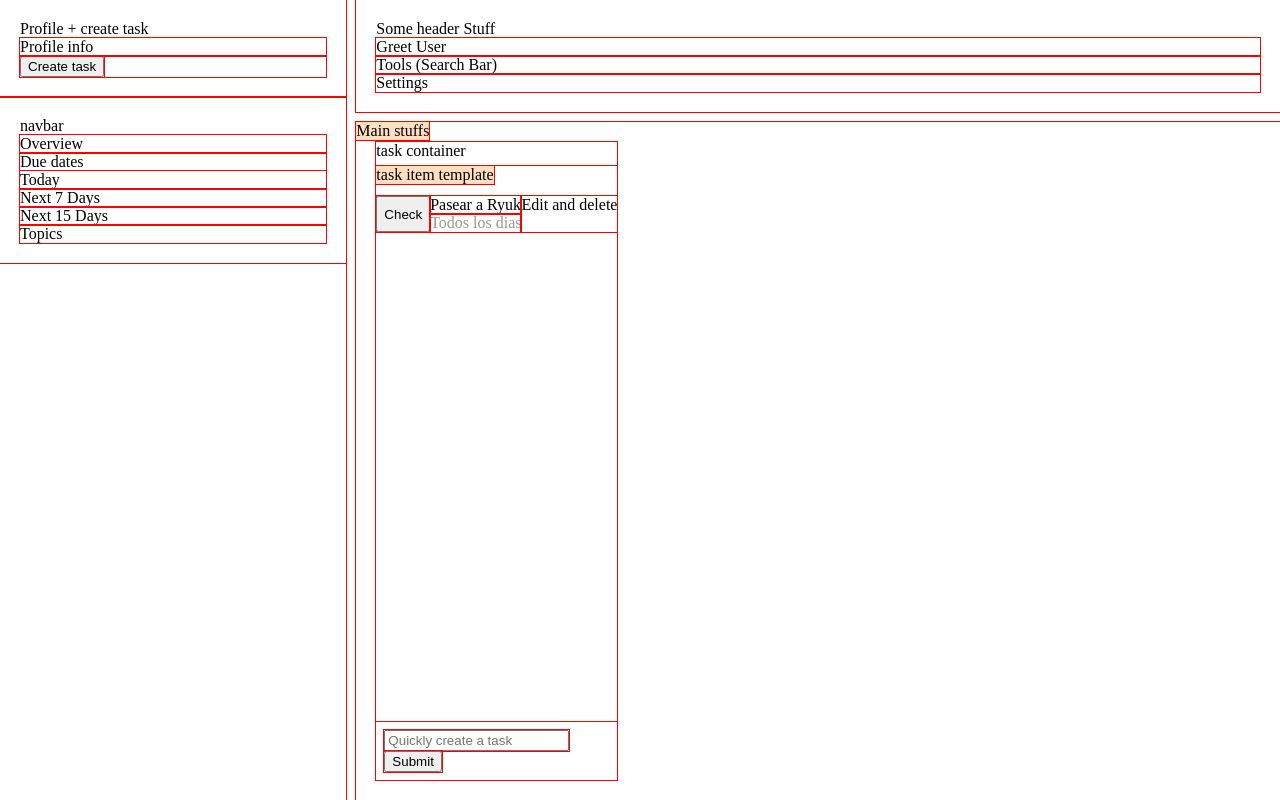
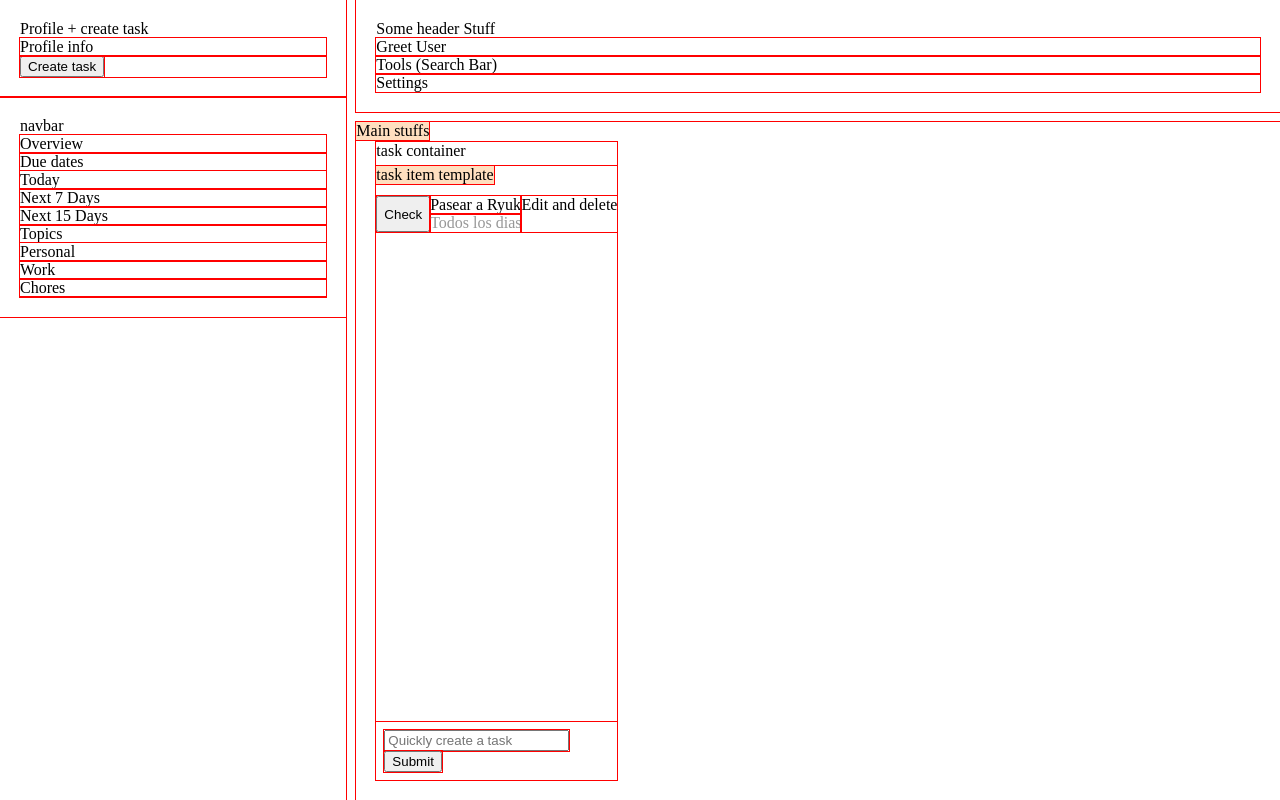
Before and after one commit to J-724R/ToDoList, a website built with webpack: page src/template.html in a window 1280 px wide. Built offline with nearby package versions, Linux system fonts and the light colour scheme.

Commit message:
sidebar update

```diff
--- a/src/template.html
+++ b/src/template.html
@@ -26,11 +26,33 @@
                     <div class="overview">Overview</div>
                     <div class="due-dates">
                         Due dates
-                        <div class="time-range options">Today</div>
-                        <div class="time-range options">Next 7 Days</div>
-                        <div class="time-range options">Next 15 Days</div>
+                        <div class="time-range options">
+                            <div class="option-title">Today </div>
+                            <div class="tasks-counter"><div class="number"></div></div>
+                        </div>
+                        <div class="time-range options">
+                            <div class="option-title">Next 7 Days</div>
+                            <div class="tasks-counter"><div class="number"></div></div>
+                        </div>
+                        <div class="time-range options">
+                            <div class="option-title">Next 15 Days</div>
+                            <div class="tasks-counter"><div class="number"></div></div>
+                        </div>
                     </div>
-                    <div class="categories">Topics</div>
+                    <div class="Topics">Topics
+                        <div class="options">
+                            <div class="option-title">Personal</div>
+                            <div class="tasks-counter"><div class="number"></div></div>
+                        </div>
+                        <div class="options">
+                            <div class="option-title">Work</div>
+                            <div class="tasks-counter"><div class="number"></div></div>
+                        </div>
+                        <div class="options">
+                            <div class="option-title">Chores</div>
+                            <div class="tasks-counter"><div class="number"></div></div>
+                        </div>
+                    </div>
                 </div>
             </div>
 
```
